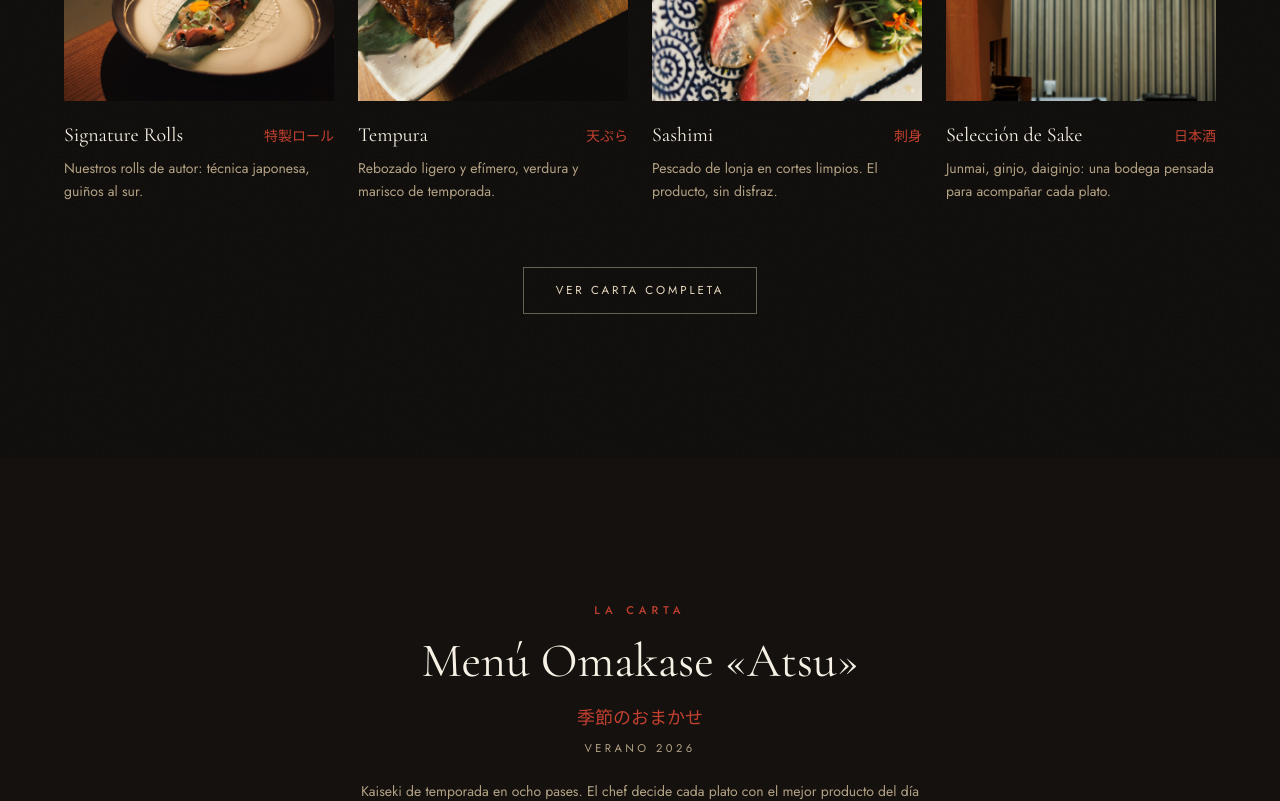
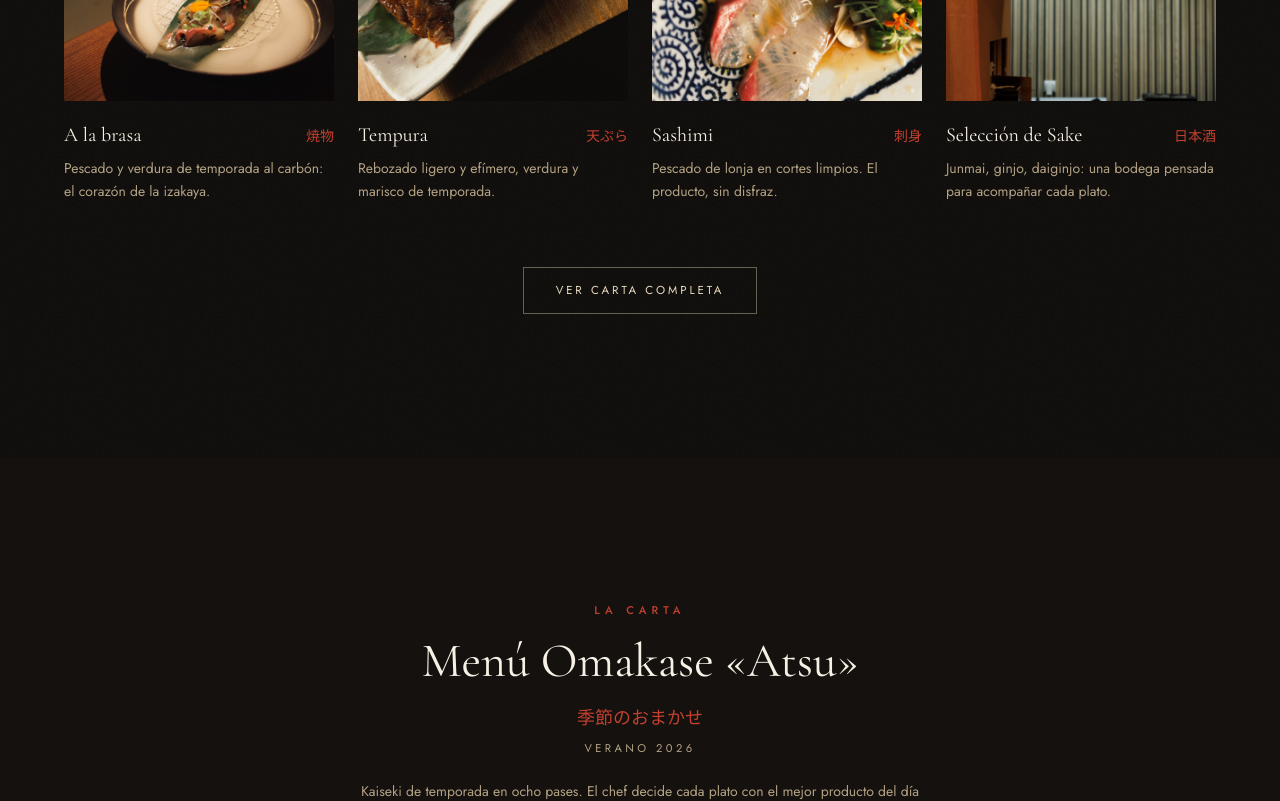
Before and after one commit to cantejondostudio/sake-izakaya-web, a Next.js app: page / in a window 1280 px wide. Shown: the part 2680-3481 px from the top of the page. Built offline with nearby package versions, Linux system fonts and the light colour scheme.

Commit message:
Fix: ocultar email pendiente, quitar 'Signature Rolls' (sushi), retirar reseñas de muestra

```diff
--- a/app/page.tsx
+++ b/app/page.tsx
@@ -7,7 +7,6 @@ import DrinksSection from "@/components/DrinksSection";
 import CraftSection from "@/components/CraftSection";
 import ExperienceSection from "@/components/ExperienceSection";
 import Gallery from "@/components/Gallery";
-import Reviews from "@/components/Reviews";
 import HoursLocation from "@/components/HoursLocation";
 import ReservationCTA from "@/components/ReservationCTA";
 import Footer from "@/components/Footer";
@@ -26,7 +25,6 @@ export default function Home() {
         <CraftSection />
         <ExperienceSection />
         <Gallery />
-        <Reviews />
         <HoursLocation />
         <ReservationCTA />
       </main>
--- a/components/HoursLocation.tsx
+++ b/components/HoursLocation.tsx
@@ -52,21 +52,19 @@ export default function HoursLocation() {
                     )}
                   </dd>
                 </div>
-                <div>
-                  <dt className="text-[0.7rem] uppercase tracking-[0.3em] text-aka-soft">Email</dt>
-                  <dd className="mt-3">
-                    {pending(hours.email) ? (
-                      <span className="text-sm text-beige-dim/60">{hours.email}</span>
-                    ) : (
+                {!pending(hours.email) && (
+                  <div>
+                    <dt className="text-[0.7rem] uppercase tracking-[0.3em] text-aka-soft">Email</dt>
+                    <dd className="mt-3">
                       <a
                         href={`mailto:${hours.email}`}
                         className="text-beige underline-offset-4 hover:text-cream hover:underline"
                       >
                         {hours.email}
                       </a>
-                    )}
-                  </dd>
-                </div>
+                    </dd>
+                  </div>
+                )}
               </div>
             </dl>
 
--- a/content/site.ts
+++ b/content/site.ts
@@ -87,9 +87,9 @@ export const site = {
         src: "/gallery/sake-025.jpg",
       },
       {
-        name: "Signature Rolls",
-        jp: "特製ロール",
-        desc: "Nuestros rolls de autor: técnica japonesa, guiños al sur.",
+        name: "A la brasa",
+        jp: "焼物",
+        desc: "Pescado y verdura de temporada al carbón: el corazón de la izakaya.",
         imageLabel: "Plato de autor emplatado",
         src: "/gallery/sake-032.jpg",
       },
```
